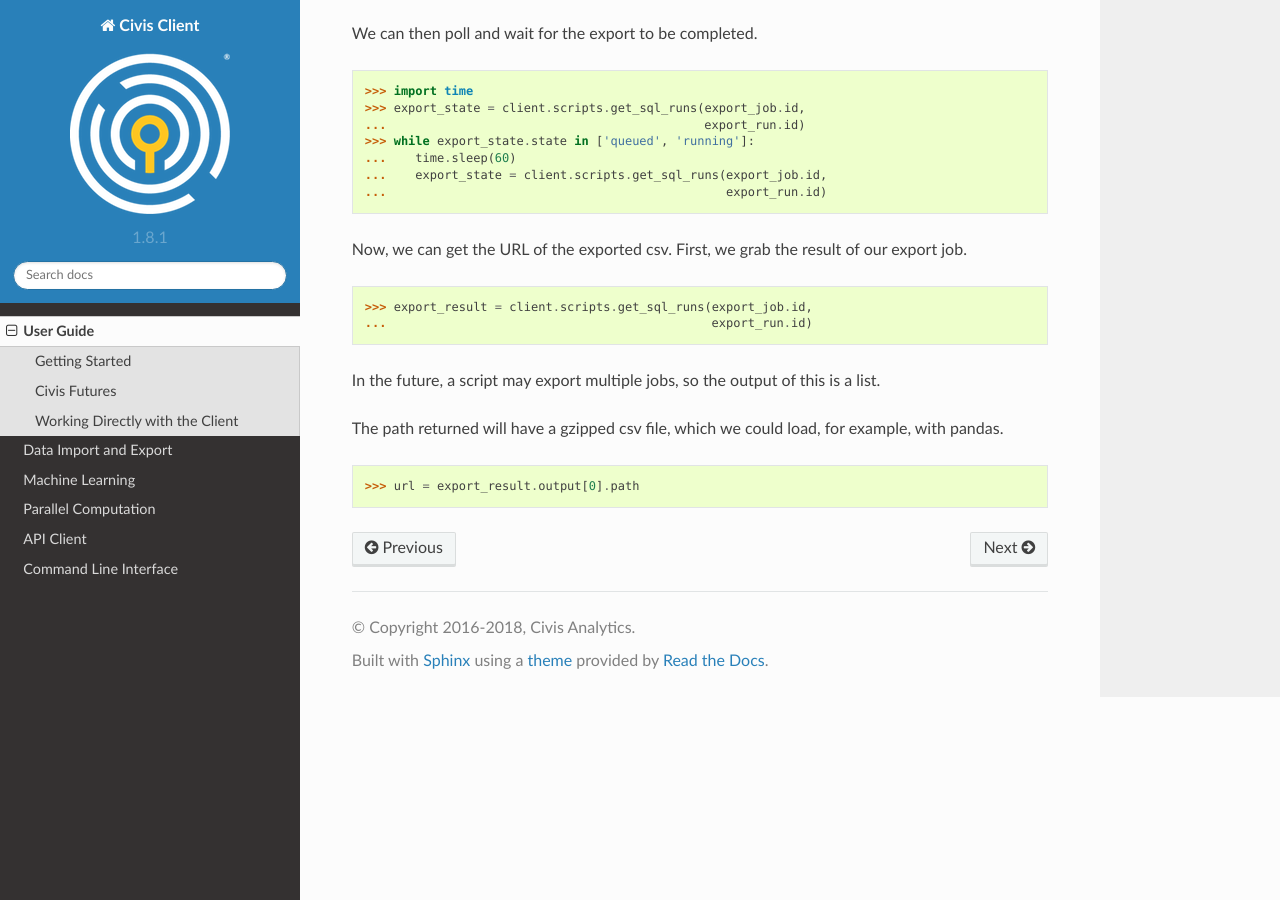
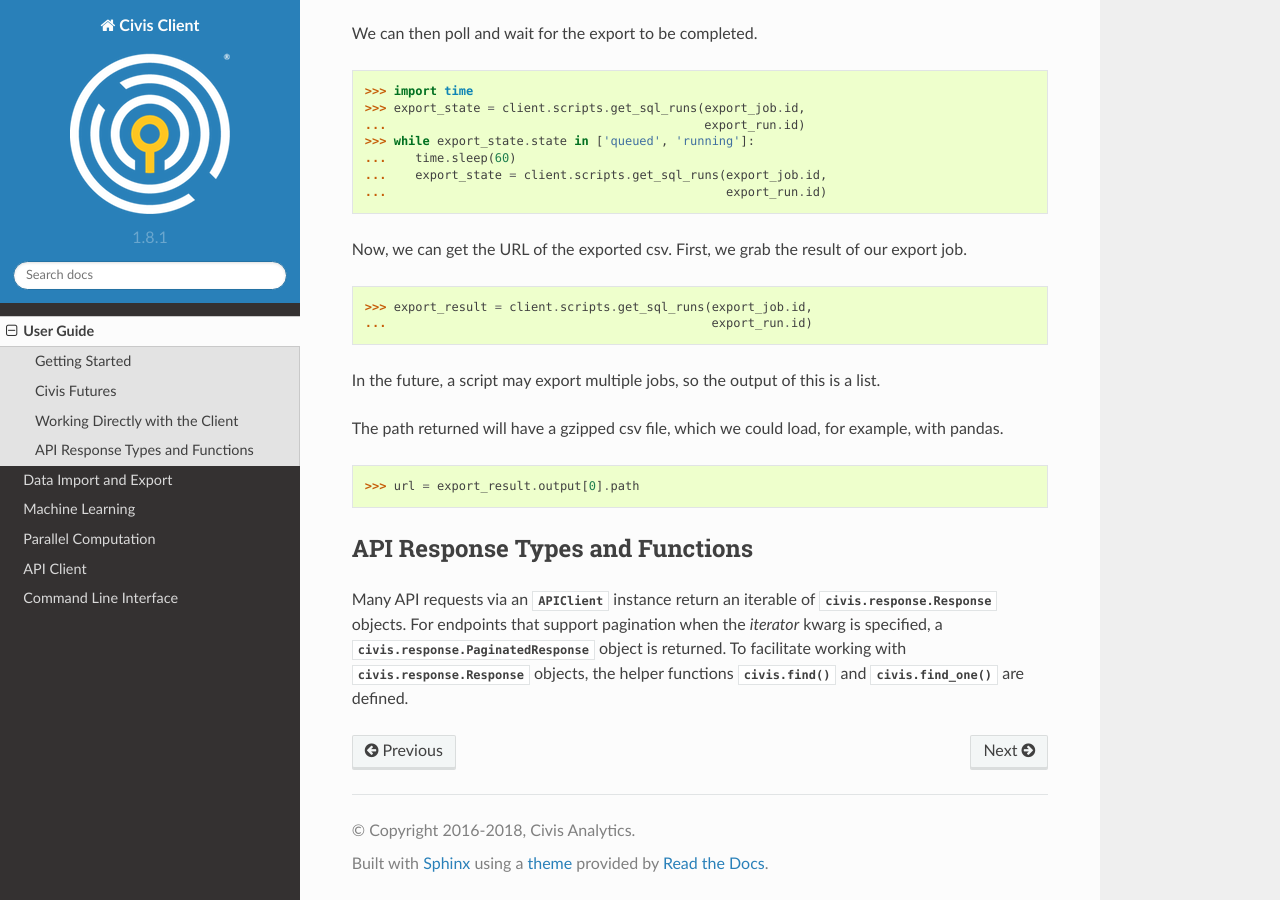
Before and after one commit to civisanalytics/civis-python, a Sphinx documentation site: the page built from docs/source/user_guide.rst, in a window 1280 px wide and 900 px high, scrolled down 2813 px. Built offline with Sphinx 7.4.7 and the Read the Docs theme 2.0.0, drawn with Linux system fonts in a browser that asks for light colours.

Commit message:
DOC Surface find() and find_one() in Sphinx docs

```diff
--- a/docs/source/conf.py
+++ b/docs/source/conf.py
@@ -35,7 +35,7 @@
 
 intersphinx_mapping = {
     'pandas': ('http://pandas.pydata.org/pandas-docs/stable', None),
-    'python': ('https://docs.python.org/3.4', None),
+    'python': ('https://docs.python.org/3', None),
     'requests': ('https://requests.readthedocs.io/en/latest/', None),
     'sklearn': ('http://scikit-learn.org/stable', None),
     'joblib': ('http://pythonhosted.org/joblib', None),
--- a/docs/source/user_guide.rst
+++ b/docs/source/user_guide.rst
@@ -185,3 +185,14 @@
 .. code:: python
 
    >>> url = export_result.output[0].path
+
+
+API Response Types and Functions
+================================
+
+Many API requests via an :class:`~civis.APIClient` instance return an iterable
+of :class:`civis.response.Response` objects.
+For endpoints that support pagination when the `iterator` kwarg is specified,
+a :class:`civis.response.PaginatedResponse` object is returned.
+To facilitate working with :class:`civis.response.Response` objects,
+the helper functions :func:`civis.find` and :func:`civis.find_one` are defined.
```
Also changed, not shown: docs/source/responses.rst (+13 -2 lines), 1 other file.
